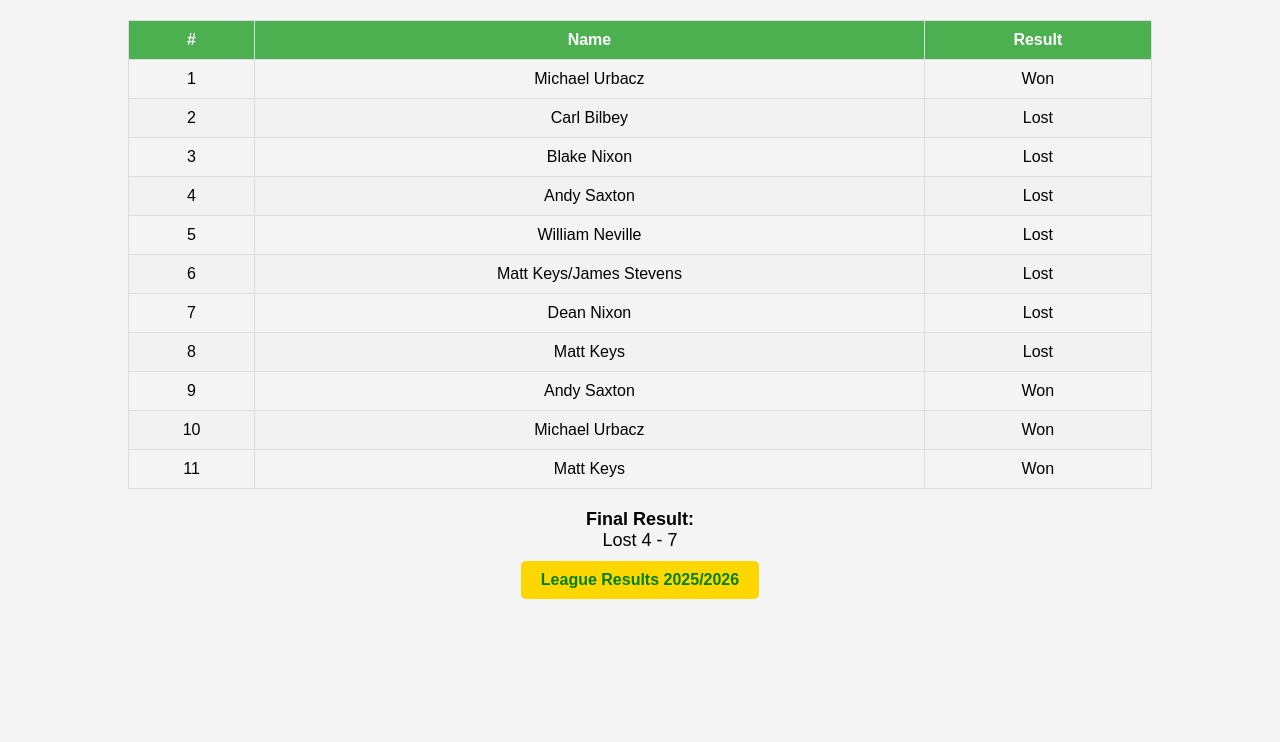
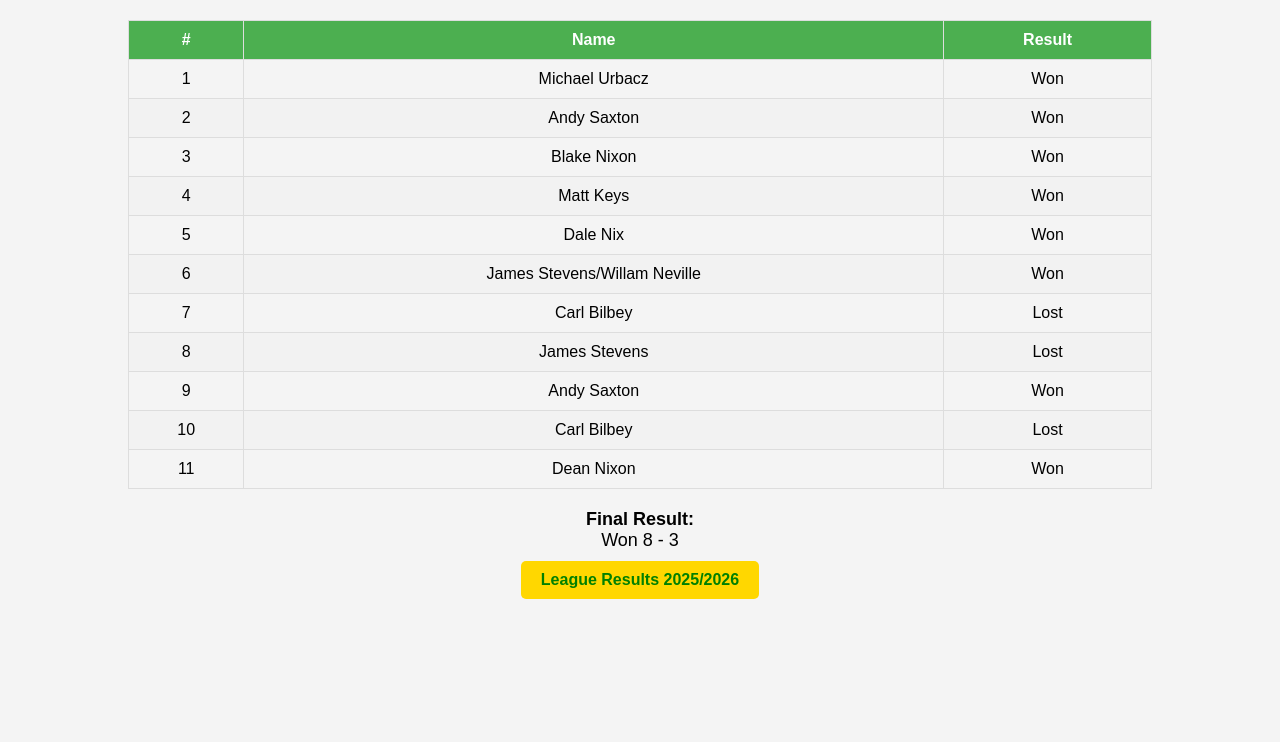
Before and after one commit to con-club-pool-2026/league-result-3, a plain HTML site: page index.html in a window 1280 px wide. Shown: the part 58-800 px from the top of the page. Drawn offline with Linux system fonts and the light colour scheme.

Commit message:
Update index.html

```diff
--- a/index.html
+++ b/index.html
@@ -73,7 +73,7 @@
 <body>
 
 <header>
-    <h1>Ginge's Army (H)</h1>
+    <h1>Basford Bashers (H)</h1>
 </header>
 
     <!-- Table for Player Results -->
@@ -93,37 +93,37 @@
         </tr>
         <tr>
             <td>2</td>
+            <td>Andy Saxton</td>
+            <td>Won</td>
+        </tr>
+        <tr>
+            <td>3</td>
+            <td>Blake Nixon</td>
+            <td>Won</td>
+        </tr>
+        <tr>
+            <td>4</td>
+            <td>Matt Keys</td>
+            <td>Won</td>
+        </tr>
+        <tr>
+            <td>5</td>
+            <td>Dale Nix</td>
+            <td>Won</td>
+        </tr>
+        <tr>
+            <td>6</td>
+            <td>James Stevens/Willam Neville</td>
+            <td>Won</td>
+        </tr>
+        <tr>
+            <td>7</td>
             <td>Carl Bilbey</td>
             <td>Lost</td>
         </tr>
         <tr>
-            <td>3</td>
-            <td>Blake Nixon</td>
-            <td>Lost</td>
-        </tr>
-        <tr>
-            <td>4</td>
-            <td>Andy Saxton</td>
-            <td>Lost</td>
-        </tr>
-        <tr>
-            <td>5</td>
-            <td>William Neville</td>
-            <td>Lost</td>
-        </tr>
-        <tr>
-            <td>6</td>
-            <td>Matt Keys/James Stevens</td>
-            <td>Lost</td>
-        </tr>
-        <tr>
-            <td>7</td>
-            <td>Dean Nixon</td>
-            <td>Lost</td>
-        </tr>
-        <tr>
             <td>8</td>
-            <td>Matt Keys</td>
+            <td>James Stevens</td>
             <td>Lost</td>
         </tr>
         <tr>
@@ -133,19 +133,19 @@
         </tr>
         <tr>
             <td>10</td>
-            <td>Michael Urbacz</td>
-            <td>Won</td>
+            <td>Carl Bilbey</td>
+            <td>Lost</td>
         </tr>
         <tr>
             <td>11</td>
-            <td>Matt Keys</td>
+            <td>Dean Nixon</td>
             <td>Won</td>
         </tr>
     </tbody>
 </table>
 
 <section>
-    <div class="sub-header"><strong>Final Result:</strong><br>Lost 4 - 7</div>
+    <div class="sub-header"><strong>Final Result:</strong><br>Won 8 - 3</div>
 </section>
 
 <section>
```
